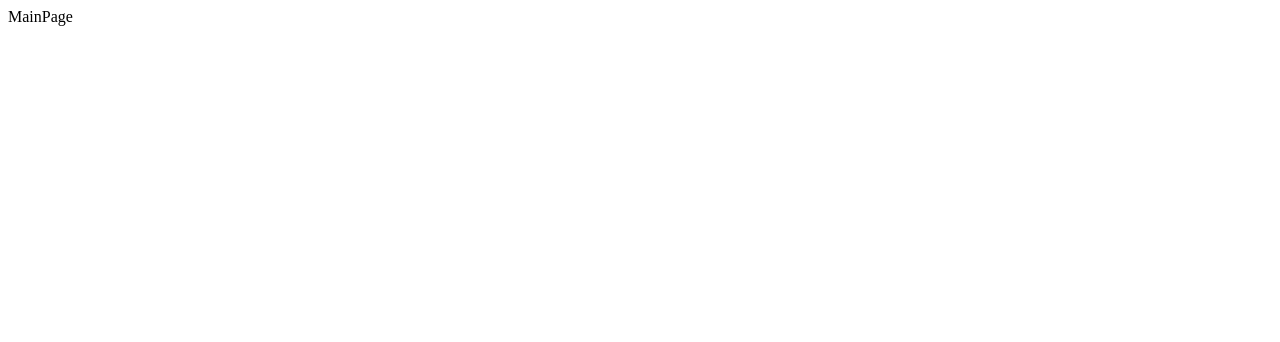
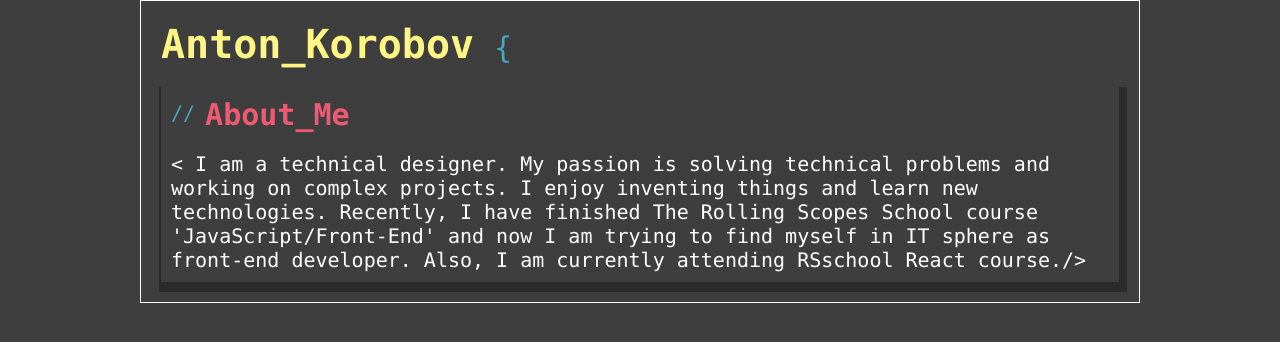
Before and after one commit to AntonKorobov/my-cv, a React (Create React App) app: page / in a window 1280 px wide. Shown: the top 342 px of the page. Built offline with nearby package versions, Linux system fonts and the light colour scheme.

Commit message:
feat: add about_me section

```diff
--- /dev/null
+++ b/src/App.scss
@@ -0,0 +1,53 @@
+@import './styles/colors.module';
+
+.app {
+  max-width: 1000px;
+  margin: 0 auto;
+  background-color: $MainBlack;
+  font: 2rem 'Lucida Console', 'Courier New', monospace;
+  color: $MainWhite;
+}
+
+.container {
+  padding: 2rem;
+  border: 1px solid $MainWhite;
+}
+
+.h1 {
+  color: $MainYellow;
+}
+
+.h2 {
+  color: $MainPink;
+}
+
+.h3 {
+  color: $MainBlue;
+}
+
+.content-block {
+  padding: 1rem;
+  box-shadow: 3px 5px 0px 5px rgba(37, 37, 37, 0.76);
+  transition-duration: 0.5s;
+  &:hover {
+    box-shadow: none;
+  }
+}
+
+.title {
+  margin-bottom: 2rem;
+}
+
+.title__h2 {
+  display: inline-block;
+  margin-left: 1rem;
+}
+
+.title__start-symbol {
+  vertical-align: 20%;
+}
+
+.title__start-symbol {
+  color: $MainBlue;
+  font-size: 2rem;
+}
--- a/src/App.tsx
+++ b/src/App.tsx
@@ -1,3 +1,4 @@
+import './App.scss';
 import MainPage from 'pages/MainPage/MainPage';
 import Page404 from 'pages/Page404/Page404';
 import React from 'react';
--- /dev/null
+++ b/src/components/About/About.tsx
@@ -0,0 +1,21 @@
+import React from 'react';
+
+export default function About() {
+  return (
+    <section className="about-section section">
+      <div className="about-section__content content-block">
+        <div className="about-section__title title">
+          <span className="title__start-symbol">&#47;&#47;</span>
+          <h2 className="title__h2 h2">About_Me</h2>
+        </div>
+        <p className="about-section__p p">
+          &#60; I am a technical designer. My passion is solving technical problems and working on
+          complex projects. I enjoy inventing things and learn new technologies. Recently, I have
+          finished The Rolling Scopes School course &apos;JavaScript/Front-End&apos; and now I am
+          trying to find myself in IT sphere as front-end developer. Also, I am currently attending
+          RSschool React course./&#62;
+        </p>
+      </div>
+    </section>
+  );
+}
--- /dev/null
+++ b/src/index.scss
@@ -0,0 +1,11 @@
+@import './styles/colors.module';
+
+* {
+  margin: 0;
+  padding: 0;
+}
+
+html {
+  font-size: 62.5%;
+  background-color: $MainBlack;
+}
--- a/src/index.tsx
+++ b/src/index.tsx
@@ -1,3 +1,4 @@
+import './index.scss';
 import { App } from 'App';
 import React from 'react';
 import ReactDOM from 'react-dom/client';
--- /dev/null
+++ b/src/pages/MainPage/MainPage.scss
@@ -0,0 +1,11 @@
+@import '../../styles/colors.module';
+
+.logo__h1 {
+  display: inline-block;
+  margin: 0 2rem 2rem 0;
+}
+
+.logo__start-symbol {
+  font-size: 3rem;
+  color: $MainBlue;
+}
--- a/src/pages/MainPage/MainPage.tsx
+++ b/src/pages/MainPage/MainPage.tsx
@@ -1,5 +1,15 @@
+import './MainPage.scss';
+import About from 'components/About/About';
 import React from 'react';
 
 export default function MainPage() {
-  return <div>MainPage</div>;
+  return (
+    <div className="main-page container">
+      <div className="main-page__logo logo">
+        <h1 className="logo__h1 h1">Anton_Korobov</h1>
+        <span className="logo__start-symbol">&#123;</span>
+      </div>
+      <About />
+    </div>
+  );
 }
--- /dev/null
+++ b/src/styles/_colors.module.scss
@@ -0,0 +1,6 @@
+$MainBlack: #3e3e3e;
+$MainGray: #9f9f9f;
+$MainWhite: #ffffff;
+$MainPink: #ed5a72;
+$MainBlue: #47a8bd;
+$MainYellow: #fff585;
```
Also changed, not shown: src/App.css (deleted, +0 -38 lines), src/index.css (deleted).
